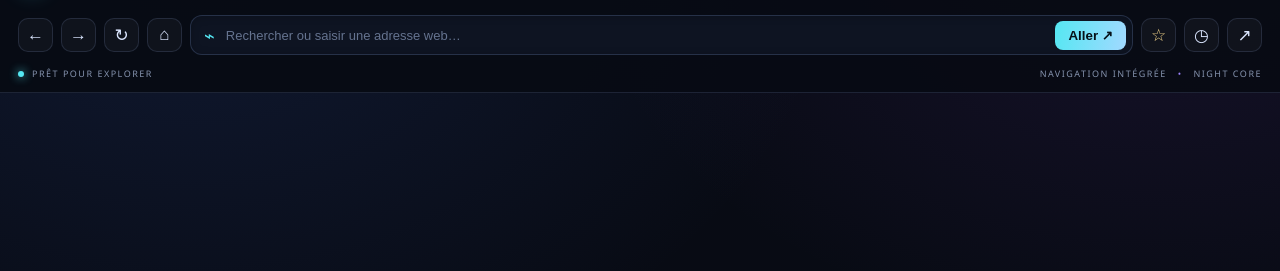
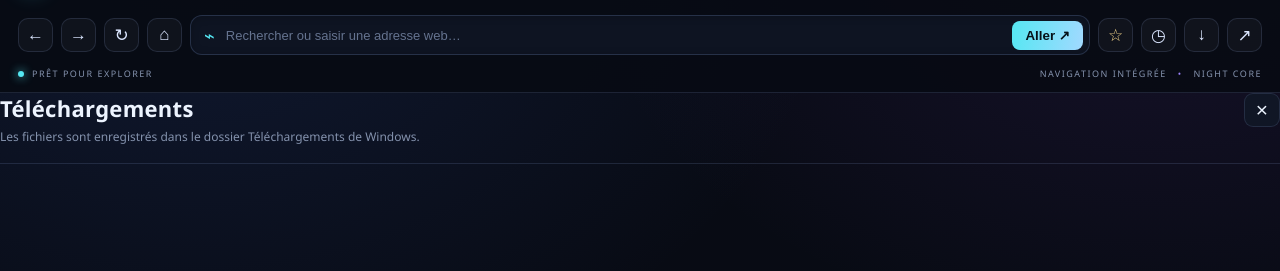
Before and after one commit to jujulian1607h/nova-browser, an Electron app: page app/index.html in a window 1280 px wide. Shown: the part 55-326 px from the top of the page. Drawn offline with Linux system fonts and the light colour scheme; no server answers.

Commit message:
Publish Night Browser 1.0.4: app/index.html

```diff
--- a/app/index.html
+++ b/app/index.html
@@ -27,6 +27,7 @@
       </form>
       <button class="icon-btn bookmark" id="bookmark" title="Ajouter aux favoris">☆</button>
       <button class="icon-btn" id="history" title="Afficher l’historique" aria-label="Afficher l’historique">◷</button>
+      <button class="icon-btn downloads-button" id="downloads" title="Afficher les téléchargements" aria-label="Afficher les téléchargements">↓<span class="download-count" id="downloadCount" hidden></span></button>
       <button class="icon-btn" id="openExternal" title="Ouvrir dans le navigateur système">↗</button>
     </div>
     <div class="statusline">
@@ -48,6 +49,16 @@
       </div>
       <div class="history-list" id="historyList" aria-live="polite"></div>
     </section>
+    <section class="downloads-panel" id="downloadsPanel" aria-labelledby="downloadsTitle" aria-hidden="true">
+      <div class="history-heading">
+        <div>
+          <h1 id="downloadsTitle">Téléchargements</h1>
+          <p>Les fichiers sont enregistrés dans le dossier Téléchargements de Windows.</p>
+        </div>
+        <button class="history-action history-close" id="closeDownloads" type="button" aria-label="Fermer les téléchargements">×</button>
+      </div>
+      <div class="download-list" id="downloadList" aria-live="polite"></div>
+    </section>
     <div class="toast" id="toast" role="status"></div>
   </main>
   <script src="renderer.js"></script>
```
